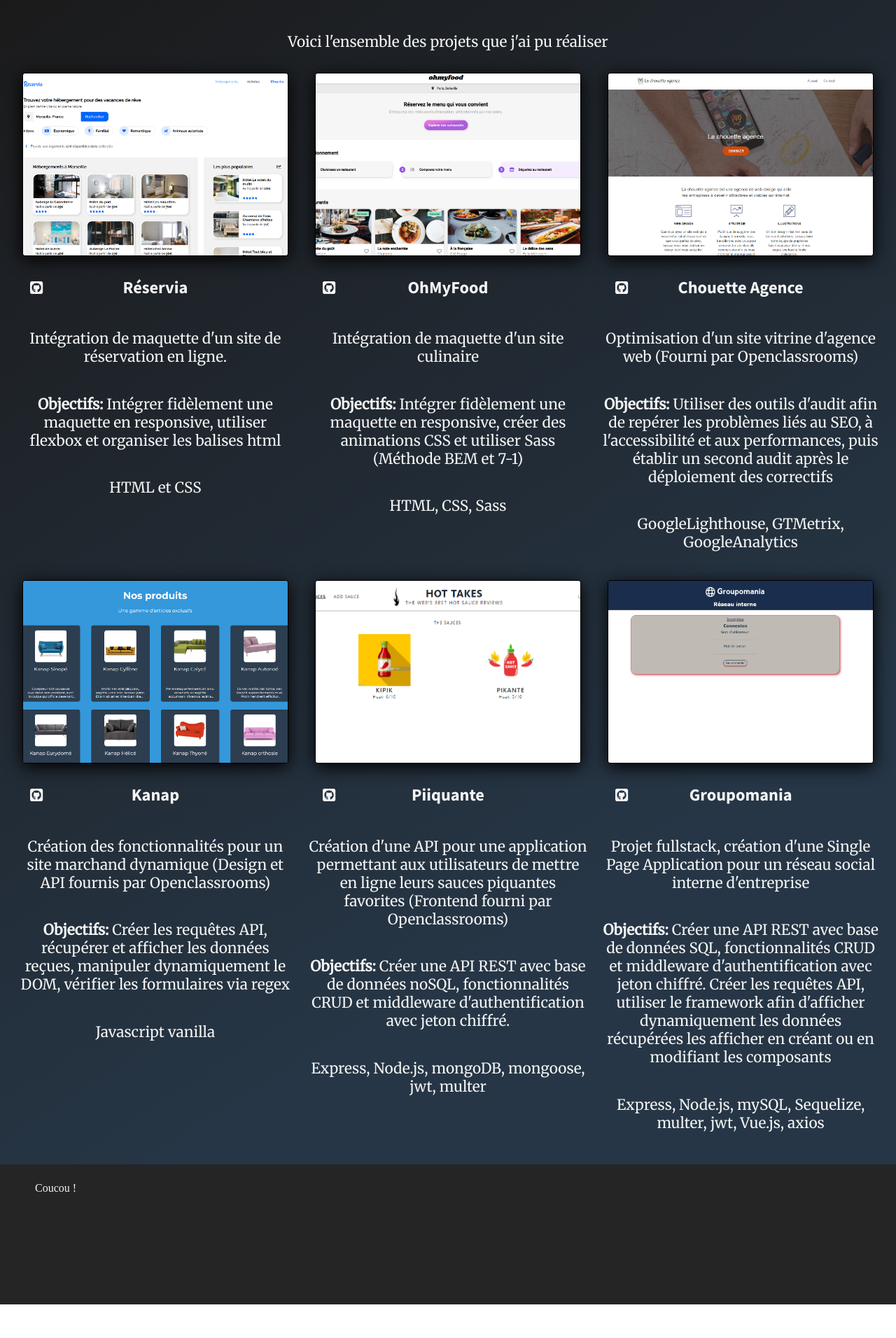
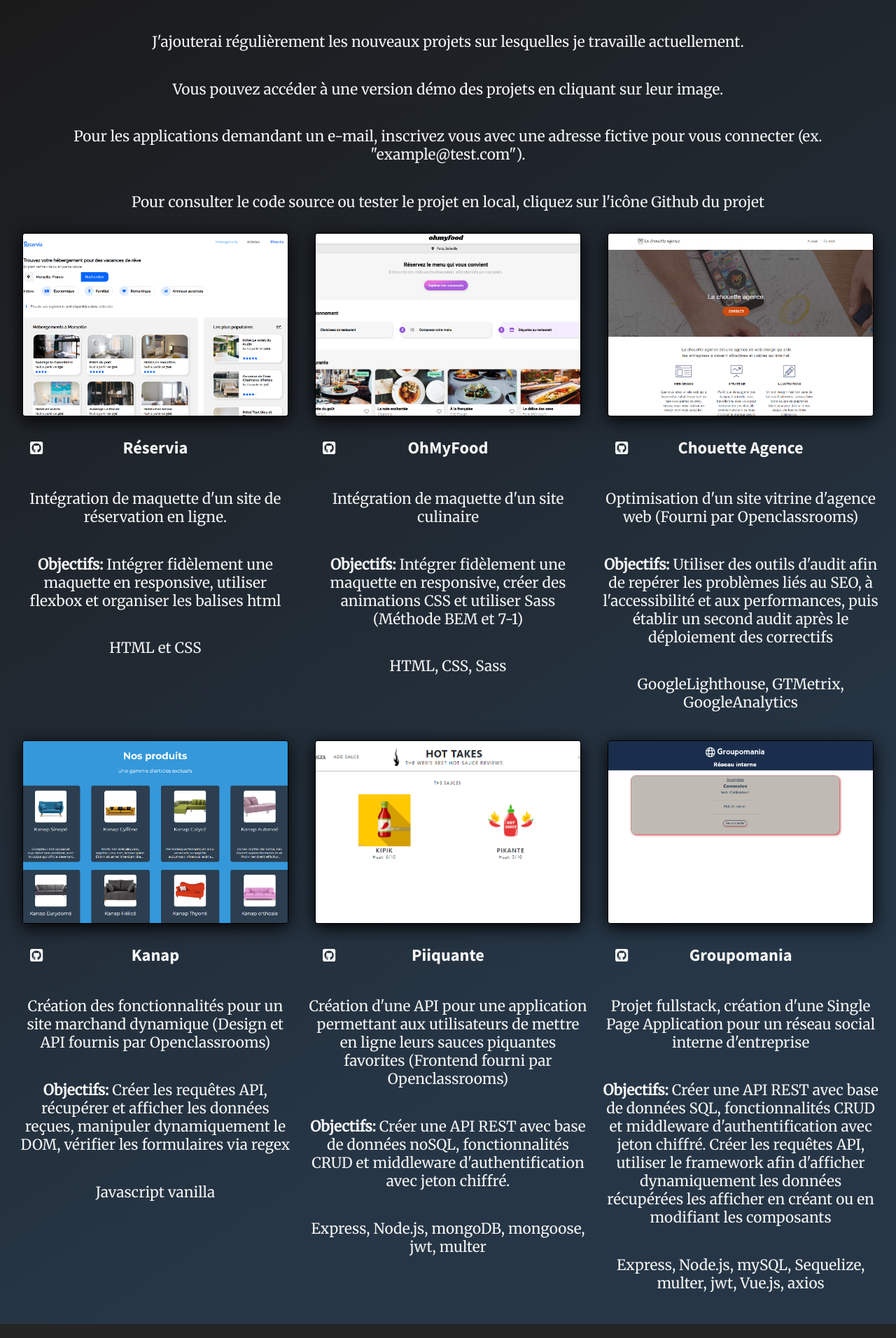
Before and after one commit to Korgmgn/portfolio, a React (Create React App) app: page / in a window 1280 px wide. Shown: the part 468-2380 px from the top of the page at 70% size. Before the commit the page ends 2332 px from the top, so only its background shows below. Built offline with nearby package versions, Linux system fonts and the light colour scheme.

Commit message:
added content, footer & style fixes

```diff
--- a/src/components/Footer.js
+++ b/src/components/Footer.js
@@ -4,7 +4,7 @@ function Footer() {
     return (
         <div className="footer-background">
             <footer className="footer">
-                Coucou !
+                Made with React
             </footer>
         </div>
     )
--- a/src/components/Main.js
+++ b/src/components/Main.js
@@ -6,7 +6,10 @@ function Main() {
         <div className="main-background">
             <main className="main">
                 <h2 className="main--title">Mes projets</h2>
-                <p className="main--description">Voici l'ensemble des projets que j'ai pu réaliser</p>
+                <p className="main--description">J'ajouterai régulièrement les nouveaux projets sur lesquelles je travaille actuellement.</p>
+                <p className="main--description">Vous pouvez accéder à une version démo des projets en cliquant sur leur image.</p>
+                <p className="main--description">Pour les applications demandant un e-mail, inscrivez vous avec une adresse fictive pour vous connecter (ex. "example@test.com").</p>
+                <p className="main--description">Pour consulter le code source ou tester le projet en local, cliquez sur l'icône Github du projet</p>
                 <Projects />
             </main>
         </div>
--- a/src/components/Projet.js
+++ b/src/components/Projet.js
@@ -7,12 +7,12 @@ function Projects() {
         <div className="main--projects">
 
             <figure className="project-card" >
-                <a href="https://korgmgn.github.io/Openclassroom_Reservia/" target="_blank" rel='noreferrer'>
+                <a href="https://korgmgn.github.io/Openclassroom_Reservia/" title="Voir la démo" target="_blank" rel='noreferrer'>
                     <img className="project-card--img"  src={require("../images/capture_reservia.png")} alt="projet intégration de maquette"/>
                 </a>
                 <figcaption className="project-card--description">
                     <div className="project-card--description__github-icon">
-                        <a href="https://github.com/Korgmgn/Openclassroom_Reservia" title="Repo Github du projet" target="_blank" rel='noreferrer'><FontAwesomeIcon icon={faGithubSquare} /></a>
+                        <a href="https://github.com/Korgmgn/Openclassroom_Reservia" title="Voir le code" target="_blank" rel='noreferrer'><FontAwesomeIcon icon={faGithubSquare} /></a>
                     </div>
                     <h3>Réservia</h3>
                     <p>Intégration de maquette d'un site de réservation en ligne.</p>
@@ -22,12 +22,12 @@ function Projects() {
             </figure>
 
             <figure className="project-card" >
-                <a href="https://korgmgn.github.io/Openclassrooms_OhMyFood/" target="_blank" rel='noreferrer'>
+                <a href="https://korgmgn.github.io/Openclassrooms_OhMyFood/" title="Voir la démo" target="_blank" rel='noreferrer'>
                     <img className="project-card--img" src={require("../images/capture_ohmyfood.png")} alt="projet animations css"/>
                 </a>
                 <figcaption className="project-card--description">
                     <div className="project-card--description__github-icon">
-                        <a href="https://github.com/Korgmgn/Openclassrooms_OhMyFood" title="Repo Github du projet" target="_blank" rel='noreferrer'><FontAwesomeIcon icon={faGithubSquare} /></a>
+                        <a href="https://github.com/Korgmgn/Openclassrooms_OhMyFood" title="Voir le code" target="_blank" rel='noreferrer'><FontAwesomeIcon icon={faGithubSquare} /></a>
                     </div>
                     <h3>OhMyFood</h3>
                     <p>Intégration de maquette d'un site culinaire</p>
@@ -37,12 +37,12 @@ function Projects() {
             </figure>
 
             <figure className="project-card" >
-                <a href="https://korgmgn.github.io/Openclassrooms_ChouetteAgence/" target="_blank" rel='noreferrer'>
+                <a href="https://korgmgn.github.io/Openclassrooms_ChouetteAgence/" title="Voir la démo" target="_blank" rel='noreferrer'>
                     <img className="project-card--img" src={require("../images/capture_chouetteagence.png")} alt="projet optimisation SEO, performances et accessibilité"/>
                 </a>
                 <figcaption className="project-card--description">
                     <div className="project-card--description__github-icon">
-                        <a href="https://github.com/Korgmgn/Openclassrooms_ChouetteAgence" title="Repo Github du projet" target="_blank" rel='noreferrer'><FontAwesomeIcon icon={faGithubSquare} /></a>
+                        <a href="https://github.com/Korgmgn/Openclassrooms_ChouetteAgence" title="Voir le code" target="_blank" rel='noreferrer'><FontAwesomeIcon icon={faGithubSquare} /></a>
                     </div>
                     <h3>Chouette Agence</h3>
                     <p>Optimisation d'un site vitrine d'agence web (Fourni par Openclassrooms)</p>
@@ -52,12 +52,12 @@ function Projects() {
             </figure>
 
             <figure className="project-card" >
-                <a href="https://kanap-hz.netlify.app/index.html" target="_blank" rel='noreferrer'>
+                <a href="https://kanap-hz.netlify.app/index.html" title="Voir la démo" target="_blank" rel='noreferrer'>
                     <img className="project-card--img" src={require("../images/capture_kanap.png")} alt="projet intégration de fonctionnalités pour site web dynamique"/>
                 </a>
                 <figcaption className="project-card--description">
                     <div className="project-card--description__github-icon">
-                        <a href="https://github.com/Korgmgn/Openclassrooms_Kanap" title="Repo Github du projet" target="_blank" rel='noreferrer'><FontAwesomeIcon icon={faGithubSquare} /></a>
+                        <a href="https://github.com/Korgmgn/Openclassrooms_Kanap" title="Voir le code" target="_blank" rel='noreferrer'><FontAwesomeIcon icon={faGithubSquare} /></a>
                     </div>
                     <h3>Kanap</h3>
                     <p>Création des fonctionnalités pour un site marchand dynamique (Design et API fournis par Openclassrooms)</p>
@@ -67,12 +67,12 @@ function Projects() {
             </figure>
 
             <figure className="project-card" >
-                <a href="https://piiquante-hz.netlify.app/" target="_blank" rel='noreferrer'>
+                <a href="https://piiquante-hz.netlify.app/" title="Voir la démo" target="_blank" rel='noreferrer'>
                     <img className="project-card--img" src={require("../images/capture_piiquante.png")} alt="projet création d'API REST, opérations CRUD et mongoDB"/>
                 </a>
                 <figcaption className="project-card--description">
                     <div className="project-card--description__github-icon">
-                        <a href="https://github.com/Korgmgn/Openclassrooms_Piiquante" title="Repo Github du projet" target="_blank" rel='noreferrer'><FontAwesomeIcon icon={faGithubSquare} /></a>
+                        <a href="https://github.com/Korgmgn/Openclassrooms_Piiquante" title="Voir le code" target="_blank" rel='noreferrer'><FontAwesomeIcon icon={faGithubSquare} /></a>
                     </div>
                     <h3>Piiquante</h3>
                     <p>Création d'une API pour une application permettant aux utilisateurs de mettre en ligne leurs sauces piquantes favorites (Frontend fourni par Openclassrooms)</p>
@@ -82,12 +82,12 @@ function Projects() {
             </figure>
 
             <figure className="project-card" >
-                <a href="https://groupomania-hz.netlify.app/" target="_blank" rel='noreferrer'>
+                <a href="https://groupomania-hz.netlify.app/" title="Voir la démo" target="_blank" rel='noreferrer'>
                     <img className="project-card--img" src={require("../images/capture_groupomania.png")} alt="projet fullstack avec framework frontend, création d'API et base de données SQL"/>
                 </a>
                 <figcaption className="project-card--description">
                     <div className="project-card--description__github-icon">
-                        <a href="https://github.com/Korgmgn/Openclassrooms_Groupomania" title="Repo Github du projet" target="_blank" rel='noreferrer'><FontAwesomeIcon icon={faGithubSquare} /></a>
+                        <a href="https://github.com/Korgmgn/Openclassrooms_Groupomania" title="Voir le code" target="_blank" rel='noreferrer'><FontAwesomeIcon icon={faGithubSquare} /></a>
                     </div>
                     <h3>Groupomania</h3>
                     <p>Projet fullstack, création d'une Single Page Application pour un réseau social interne d'entreprise</p>
--- a/src/index.css
+++ b/src/index.css
@@ -35,7 +35,7 @@ body, ul {
     padding: 10px 0;
 }
 
-.header--name, .nav--list, .main--title, .project-card--description > h3 {
+.header--name, .nav--list, .main--title, .project-card--description > h3, .footer {
     font-family: 'Source Sans Pro', sans-serif;
 }
 
@@ -169,13 +169,14 @@ body, ul {
 }
 
 .footer-background {
-    height: 200px;
+    height: 100px;
     margin-top: auto;
     background-color: rgb(37, 37, 37);
 }
 
 .footer {
-    text-align: start;
+    text-align: center;
+    font-size: 1.3em;
     margin: 0 auto;
     padding: 25px 50px;
     max-width: 1440px;
```
